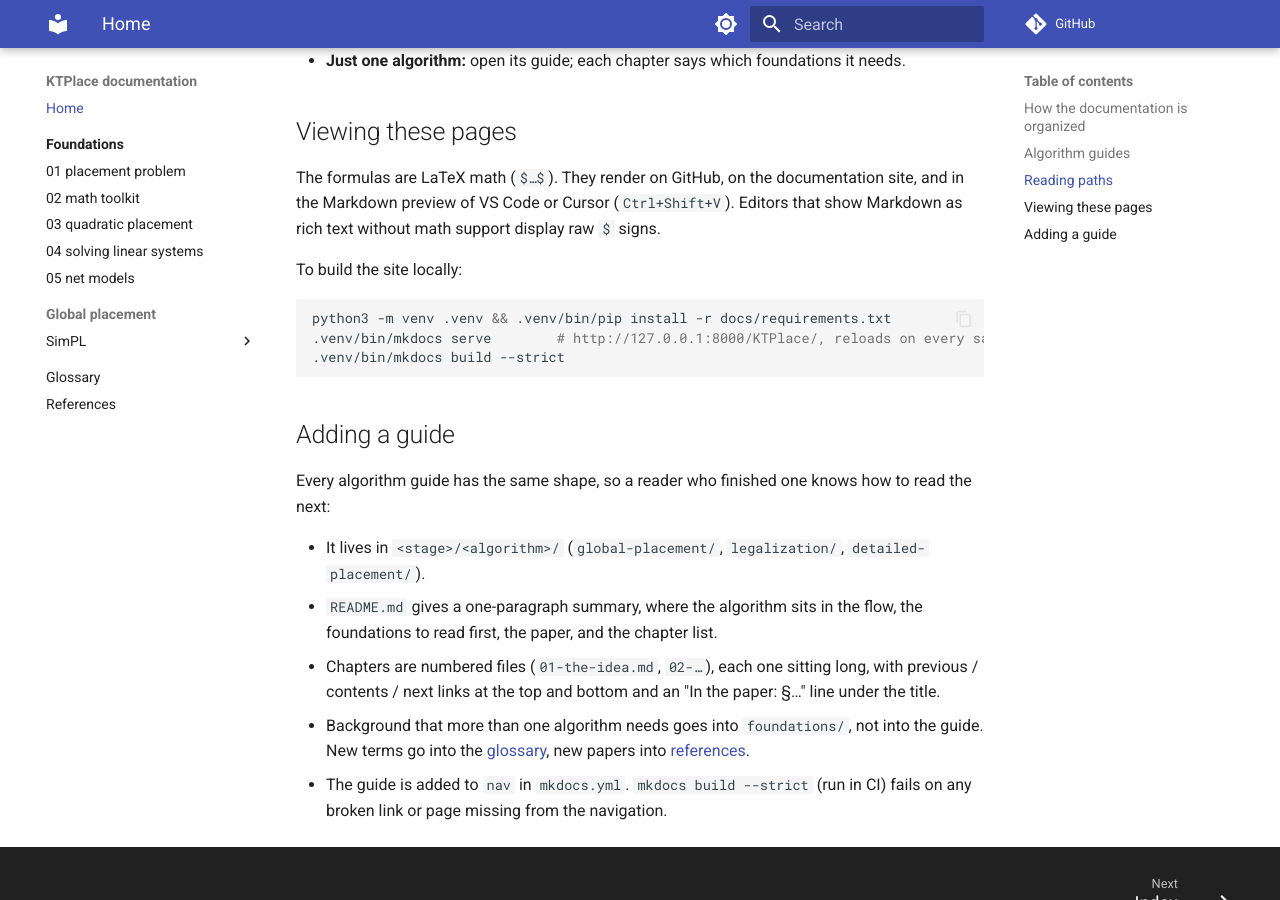
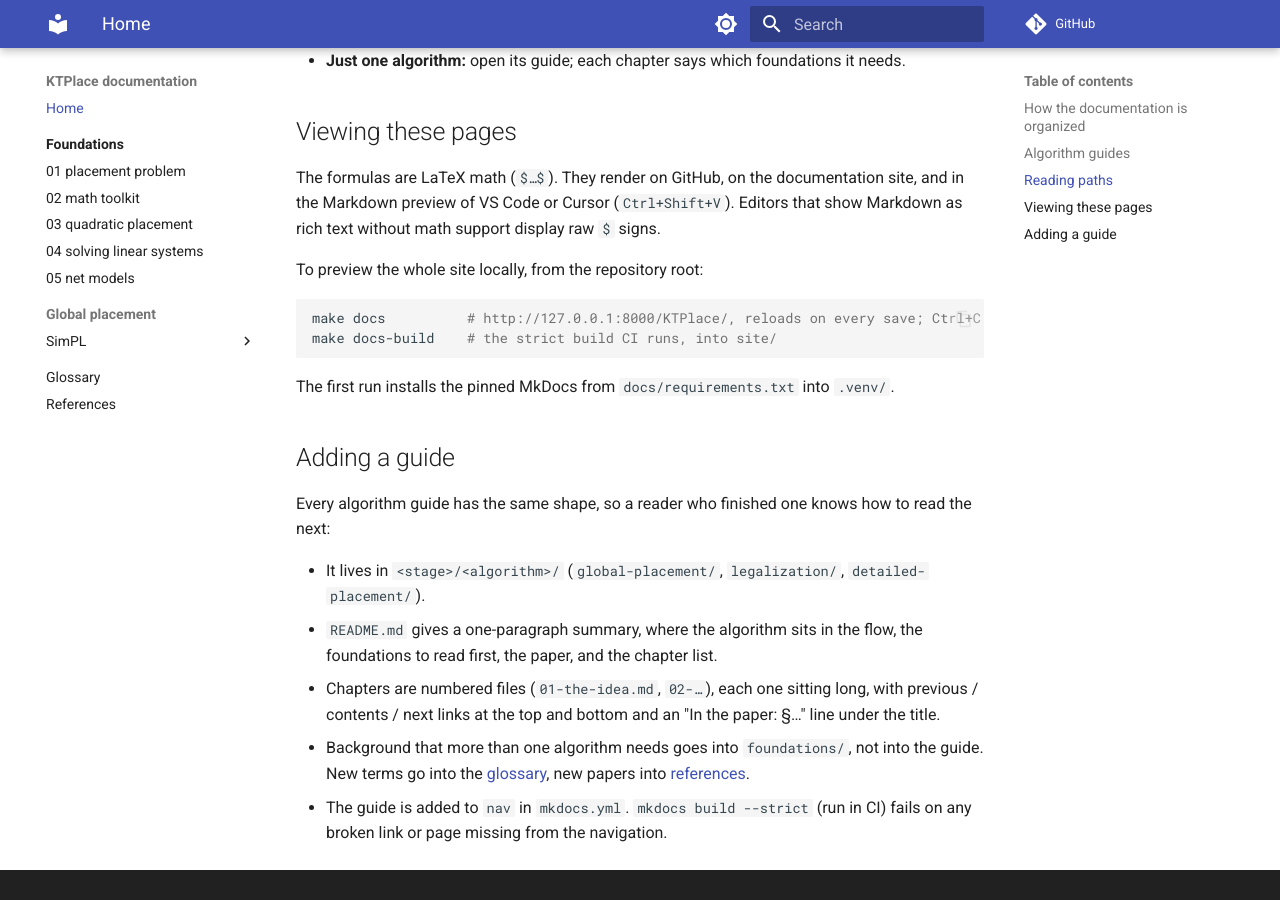
Before and after one commit to coherent17/KTPlace, an MkDocs documentation site: the page built from docs/README.md, in a window 1280 px wide and 900 px high, scrolled down 1416 px. Built offline with MkDocs 1.6.1 and Material for MkDocs 9.7.7, drawn with Linux system fonts in a browser that asks for light colours; comment, search, counter and statistics services are not loaded.

Commit message:
make docs previews the documentation site; make docs-build is the strict build

````diff
--- a/docs/README.md
+++ b/docs/README.md
@@ -49,13 +49,14 @@ The formulas are LaTeX math (`$…$`). They render on GitHub, on the documentati
 site, and in the Markdown preview of VS Code or Cursor (`Ctrl+Shift+V`). Editors
 that show Markdown as rich text without math support display raw `$` signs.
 
-To build the site locally:
+To preview the whole site locally, from the repository root:
 
 ```sh
-python3 -m venv .venv && .venv/bin/pip install -r docs/requirements.txt
-.venv/bin/mkdocs serve        # http://127.0.0.1:8000/KTPlace/, reloads on every save
-.venv/bin/mkdocs build --strict
+make docs          # http://127.0.0.1:8000/KTPlace/, reloads on every save; Ctrl+C stops it
+make docs-build    # the strict build CI runs, into site/
 ```
+
+The first run installs the pinned MkDocs from `docs/requirements.txt` into `.venv/`.
 
 ## Adding a guide
 
````
Also changed, not shown: CLAUDE.md (+2 -0 lines), 1 other file.
